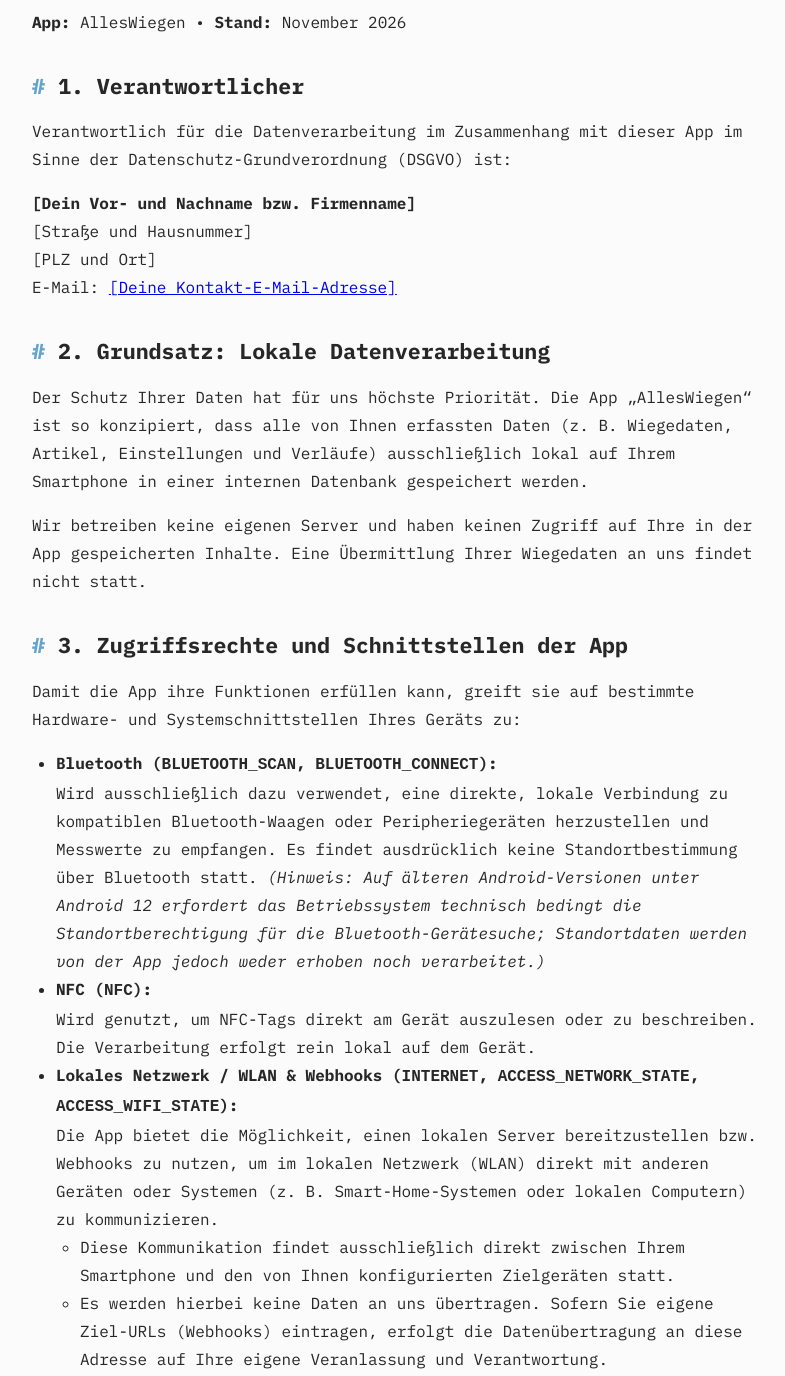
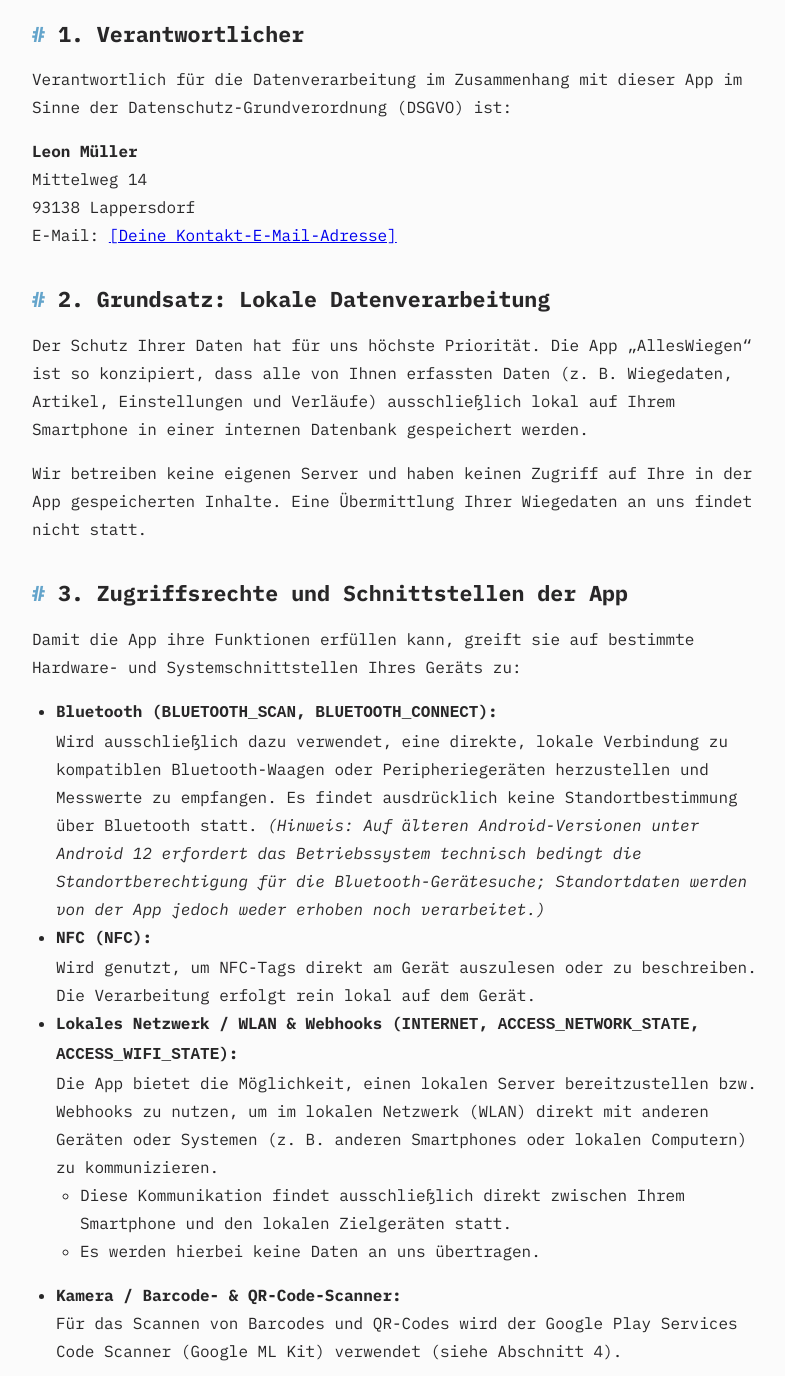
Before and after one commit to Zygon-Labs/alles-wiegen, a plain HTML site: page index.html in a window 1280 px wide. Shown: the part 8360-9736 px from the top of the page, without its empty margins (244-1029 px from the left). Drawn offline with Linux system fonts and the light colour scheme.

Commit message:
updated Datenshutz

```diff
--- a/index.html
+++ b/index.html
@@ -1,4 +1,4 @@
-<!DOCTYPE html>
+e<!DOCTYPE html>
 <html lang="de" data-theme="light">
 <head>
   <meta charset="UTF-8" />
@@ -608,10 +608,10 @@
 <h2>1. Verantwortlicher</h2>
 <p>Verantwortlich für die Datenverarbeitung im Zusammenhang mit dieser App im Sinne der Datenschutz-Grundverordnung (DSGVO) ist:</p>
 <p>
-  <strong>[Dein Vor- und Nachname bzw. Firmenname]</strong><br>
-  [Straße und Hausnummer]<br>
-  [PLZ und Ort]<br>
-  E-Mail: <a href="mailto:[Deine Kontakt-E-Mail-Adresse]">[Deine Kontakt-E-Mail-Adresse]</a>
+  <strong>Leon Müller</strong><br>
+  Mittelweg 14<br>
+  93138 Lappersdorf<br>
+  E-Mail: <a href="mailto:zygonlabs@gmx.net">[Deine Kontakt-E-Mail-Adresse]</a>
 </p>
 
 <h2>2. Grundsatz: Lokale Datenverarbeitung</h2>
@@ -631,10 +631,10 @@
   </li>
   <li>
     <strong>Lokales Netzwerk / WLAN &amp; Webhooks (<code>INTERNET</code>, <code>ACCESS_NETWORK_STATE</code>, <code>ACCESS_WIFI_STATE</code>):</strong><br>
-    Die App bietet die Möglichkeit, einen lokalen Server bereitzustellen bzw. Webhooks zu nutzen, um im lokalen Netzwerk (WLAN) direkt mit anderen Geräten oder Systemen (z.&nbsp;B. Smart-Home-Systemen oder lokalen Computern) zu kommunizieren.
+    Die App bietet die Möglichkeit, einen lokalen Server bereitzustellen bzw. Webhooks zu nutzen, um im lokalen Netzwerk (WLAN) direkt mit anderen Geräten oder Systemen (z.&nbsp;B. anderen Smartphones oder lokalen Computern) zu kommunizieren.
     <ul>
-      <li>Diese Kommunikation findet ausschließlich direkt zwischen Ihrem Smartphone und den von Ihnen konfigurierten Zielgeräten statt.</li>
-      <li>Es werden hierbei keine Daten an uns übertragen. Sofern Sie eigene Ziel-URLs (Webhooks) eintragen, erfolgt die Datenübertragung an diese Adresse auf Ihre eigene Veranlassung und Verantwortung.</li>
+      <li>Diese Kommunikation findet ausschließlich direkt zwischen Ihrem Smartphone und den lokalen Zielgeräten statt.</li>
+      <li>Es werden hierbei keine Daten an uns übertragen.</li>
     </ul>
   </li>
   <li>
```
